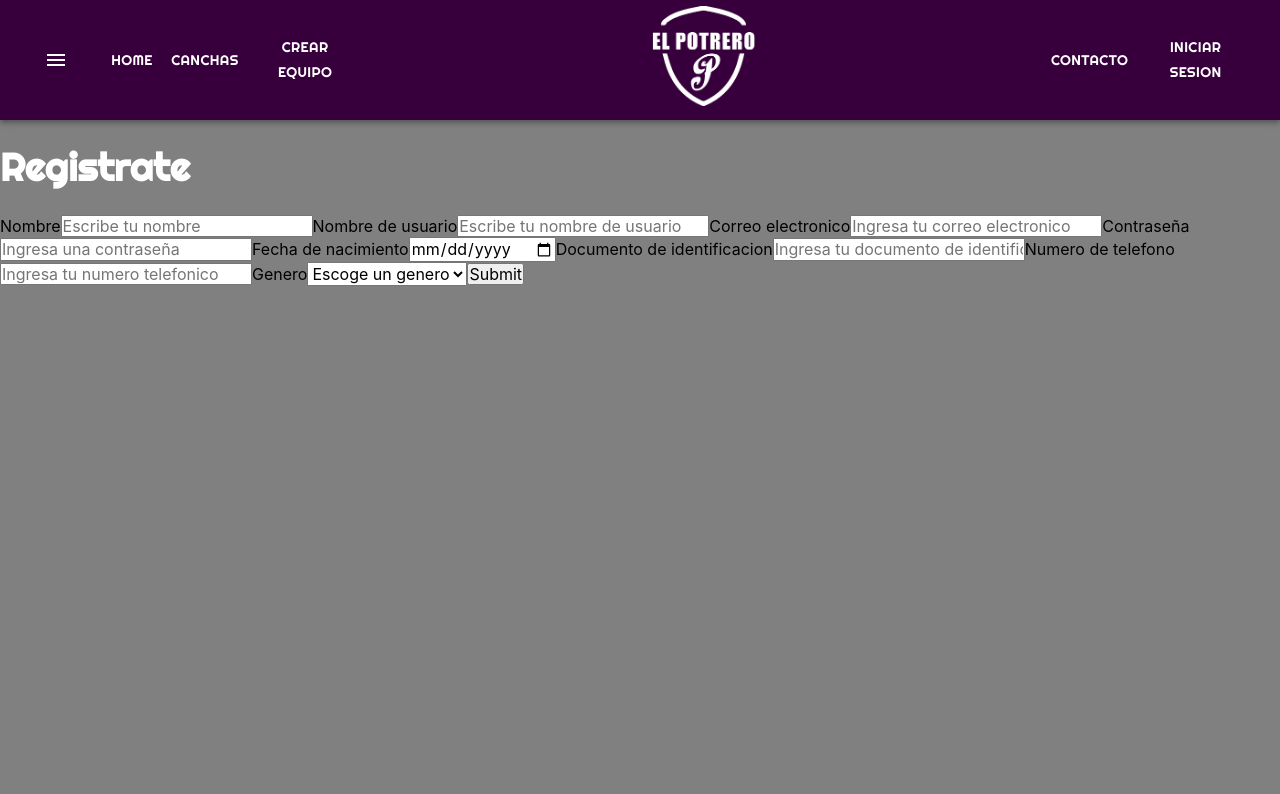
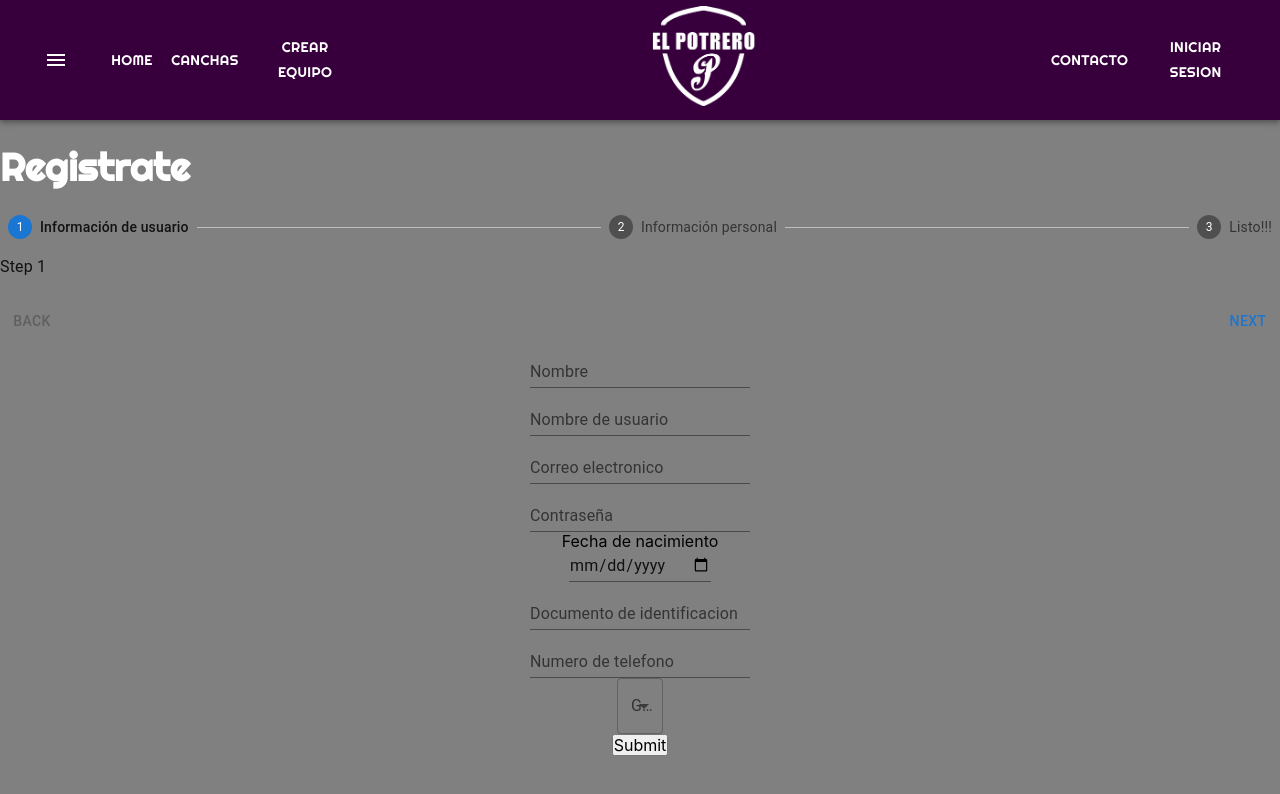
Before and after one commit to jesusmirena/rest-client-elpotrero, a React (Create React App) app: page /register in a window 1280 px wide. Shown: the top 794 px of the page. Built offline with nearby package versions, Linux system fonts and the light colour scheme; a web font is replaced by a local one.

Commit message:
Register 70%

```diff
--- a/package.json
+++ b/package.json
@@ -8,6 +8,7 @@
     "@material-ui/core": "^5.0.0-beta.5",
     "@material-ui/icons": "^4.11.2",
     "@mui/icons-material": "^5.0.1",
+    "@mui/lab": "^5.0.0-alpha.49",
     "@mui/material": "^5.0.1",
     "@testing-library/jest-dom": "^5.14.1",
     "@testing-library/react": "^11.2.7",
--- /dev/null
+++ b/src/components/Forms/FormPage/PasoAPaso.tsx
@@ -0,0 +1,108 @@
+import * as React from "react";
+import Box from "@mui/material/Box";
+import Stepper from "@mui/material/Stepper";
+import Step from "@mui/material/Step";
+import StepLabel from "@mui/material/StepLabel";
+import Button from "@mui/material/Button";
+import Typography from "@mui/material/Typography";
+
+const steps = ["Información de usuario", "Información personal", "Listo!!!"];
+
+export default function PasoAPaso() {
+  const [activeStep, setActiveStep] = React.useState(0);
+  const [skipped, setSkipped] = React.useState(new Set<number>());
+
+  const isStepOptional = (step: number) => {
+    return step === 1;
+  };
+
+  const isStepSkipped = (step: number) => {
+    return skipped.has(step);
+  };
+
+  const handleNext = () => {
+    let newSkipped = skipped;
+    if (isStepSkipped(activeStep)) {
+      newSkipped = new Set(newSkipped.values());
+      newSkipped.delete(activeStep);
+    }
+
+    setActiveStep((prevActiveStep) => prevActiveStep + 1);
+    setSkipped(newSkipped);
+  };
+
+  const handleBack = () => {
+    setActiveStep((prevActiveStep) => prevActiveStep - 1);
+  };
+
+  const handleSkip = () => {
+    if (!isStepOptional(activeStep)) {
+      // You probably want to guard against something like this,
+      // it should never occur unless someone's actively trying to break something.
+      throw new Error("You can't skip a step that isn't optional.");
+    }
+
+    setActiveStep((prevActiveStep) => prevActiveStep + 1);
+    setSkipped((prevSkipped) => {
+      const newSkipped = new Set(prevSkipped.values());
+      newSkipped.add(activeStep);
+      return newSkipped;
+    });
+  };
+
+  const handleReset = () => {
+    setActiveStep(0);
+  };
+
+  return (
+    <Box sx={{ width: "100%" }}>
+      <Stepper activeStep={activeStep}>
+        {steps.map((label, index) => {
+          const stepProps: { completed?: boolean } = {};
+          const labelProps: {
+            optional?: React.ReactNode;
+          } = {};
+
+          if (isStepSkipped(index)) {
+            stepProps.completed = false;
+          }
+          return (
+            <Step key={label} {...stepProps}>
+              <StepLabel {...labelProps}>{label}</StepLabel>
+            </Step>
+          );
+        })}
+      </Stepper>
+      {activeStep === steps.length ? (
+        <React.Fragment>
+          <Typography sx={{ mt: 2, mb: 1 }}>
+            All steps completed - you&apos;re finished
+          </Typography>
+          <Box sx={{ display: "flex", flexDirection: "row", pt: 2 }}>
+            <Box sx={{ flex: "1 1 auto" }} />
+            <Button onClick={handleReset}>Reset</Button>
+          </Box>
+        </React.Fragment>
+      ) : (
+        <React.Fragment>
+          <Typography sx={{ mt: 2, mb: 1 }}>Step {activeStep + 1}</Typography>
+          <Box sx={{ display: "flex", flexDirection: "row", pt: 2 }}>
+            <Button
+              color="inherit"
+              disabled={activeStep === 0}
+              onClick={handleBack}
+              sx={{ mr: 1 }}
+            >
+              Back
+            </Button>
+            <Box sx={{ flex: "1 1 auto" }} />
+
+            <Button onClick={handleNext}>
+              {activeStep === steps.length - 1 ? "Finish" : "Next"}
+            </Button>
+          </Box>
+        </React.Fragment>
+      )}
+    </Box>
+  );
+}
--- a/src/components/Forms/FormPage/RegisterForm.tsx
+++ b/src/components/Forms/FormPage/RegisterForm.tsx
@@ -1,6 +1,14 @@
 import React from "react";
 import ReactDOM from "react-dom";
+import Grid from "@mui/material/Grid";
+import Box from "@mui/material/Box";
+import InputLabel from "@mui/material/InputLabel";
+import MenuItem from "@mui/material/MenuItem";
+import FormControl from "@mui/material/FormControl";
+import Select, { SelectChangeEvent } from "@mui/material/Select";
+import TextField from "@mui/material/TextField";
 import { useForm, SubmitHandler } from "react-hook-form";
+import PasoAPaso from "./PasoAPaso";
 
 enum GenderEnum {
   female = "female",
@@ -31,23 +39,32 @@ export default function RegisterForm() {
     <div>
       <h1>Registrate</h1>
       <form onSubmit={handleSubmit(onSubmit)}>
-        <label>Nombre</label>
-        <input
-          placeholder="Escribe tu nombre"
+        <PasoAPaso />
+        <Grid
+          container
+          direction="column"
+          justifyContent="center"
+          alignItems="center"
+        >
+          <TextField
+            label="Nombre"
+            variant="standard"
+            placeholder="Nombre"
             {...register("name", { required: true })}
           />
           {errors.name?.type === "required" && "name is required"}
-
-        <label>Nombre de usuario</label>
-        <input
-          placeholder="Escribe tu nombre de usuario"
+          <TextField
+            label="Nombre de usuario"
+            variant="standard"
+            placeholder="Nombre de usuario"
             {...register("username", { required: true })}
           />
           {errors.username?.type === "required" && "username is required"}
 
-        <label>Correo electronico</label>
-        <input
-          placeholder="Ingresa tu correo electronico"
+          <TextField
+            label="Correo electronico"
+            variant="standard"
+            placeholder="correo electronico"
             type="email"
             {...register("mail", {
               required: true,
@@ -57,46 +74,56 @@ export default function RegisterForm() {
           />
           {errors.mail?.type === "required" && "mail is required"}
 
-        <label>Contraseña</label>
-        <input
+          <TextField
+            label="Contraseña"
+            variant="standard"
+            type="password"
             placeholder="Ingresa una contraseña"
             {...register("password", { required: true })}
           />
           {errors.password?.type === "required" && "password is required"}
-
           <label>Fecha de nacimiento</label>
-        <input
+          <TextField
+            variant="standard"
             type="date"
-          {...register("password", { valueAsDate: true, required: true })}
+            {...register("birthday", { valueAsDate: true, required: true })}
           />
           {errors.birthday?.type === "required" && "Birthday is required"}
 
-        <label>Documento de identificacion</label>
-        <input
-          placeholder="Ingresa tu documento de identificacion"
+          <TextField
+            label="Documento de identificacion"
+            variant="standard"
+            placeholder="documento de identificacion"
             {...register("dni", { required: true })}
           />
           {errors.dni?.type === "required" && "dni is required"}
 
-        <label>Numero de telefono</label>
-        <input
-          placeholder="Ingresa tu numero telefonico"
-          type="number"
+          <TextField
+            label="Numero de telefono"
+            variant="standard"
+            placeholder="numero telefonico"
+            type="tel"
             {...register("cellphone", { required: true, valueAsNumber: true })}
           />
           {errors.cellphone?.type === "required" && "Cellphone is required"}
-
-        <label>Genero</label>
-        <select {...register("gender")}>
-          <option selected={true} disabled value="Default">
-            Escoge un genero
-          </option>
-          <option value="femenino">femenino</option>
-          <option value="masculino">masculino</option>
-          <option value="otro">otro</option>
-        </select>
+          <Box sx={{ maxWidth: 120 }}>
+            <FormControl fullWidth>
+              <InputLabel id="demo-simple-select-label">Genero</InputLabel>
+              <Select
+                {...register("gender")}
+                labelId="demo-simple-select-label"
+                id="demo-simple-select"
+                label="gender"
+              >
+                <MenuItem value="femenino">femenino</MenuItem>
+                <MenuItem value="masculino">masculino</MenuItem>
+                <MenuItem value="otro">otro</MenuItem>
+              </Select>
+            </FormControl>
+          </Box>
 
           <input type="submit" />
+        </Grid>
       </form>
     </div>
   );
```
Also changed, not shown: 1 other file (tests, documents, lock files or other folders). Lines whose indentation alone changed are shown as unchanged.
